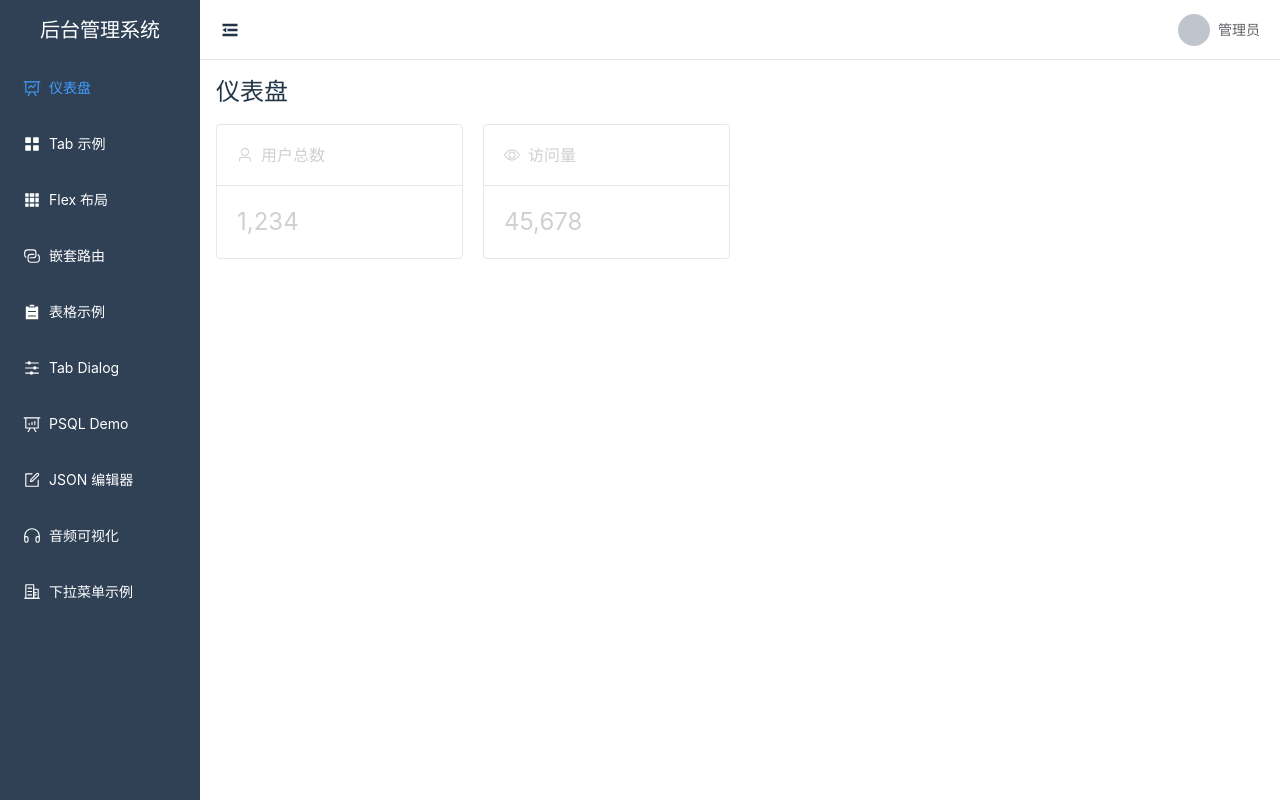
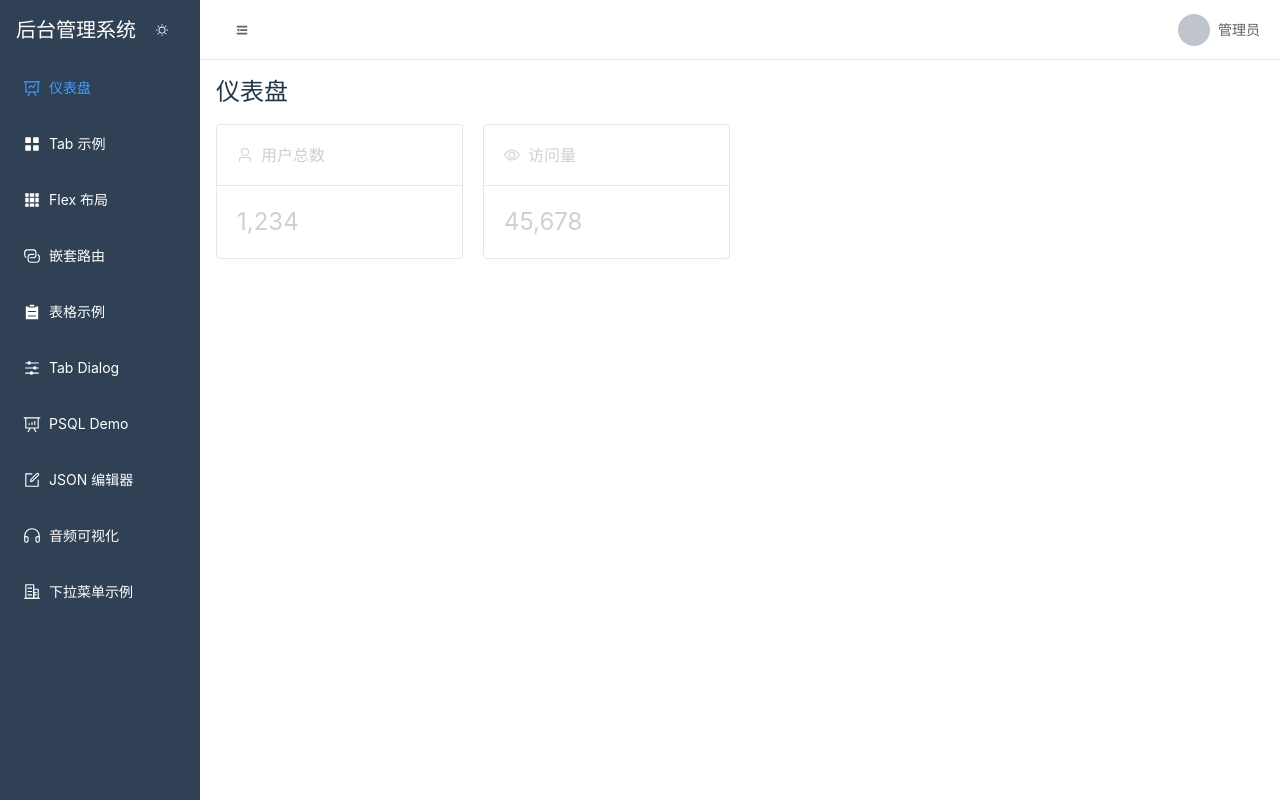
Before and after one commit to shilianmalaxiangguo/my-vue3-demo, a Vue app: page /dashboard in a window 1280 px wide. Built offline with nearby package versions, Linux system fonts and the light colour scheme.

Commit message:
feat: vueuse

```diff
--- a/package.json
+++ b/package.json
@@ -10,6 +10,7 @@
   },
   "dependencies": {
     "@element-plus/icons-vue": "^2.3.1",
+    "@vueuse/core": "^12.3.0",
     "axios": "^1.7.9",
     "element-plus": "^2.9.2",
     "jsoneditor": "^10.1.2",
--- a/src/App.vue
+++ b/src/App.vue
@@ -1,5 +1,12 @@
 <script setup>
 import MyRouterView from './components/MyRouterView.vue'
+import { useProvideSidebar } from './store/sidebarStore'
+
+useProvideSidebar({
+  theme: 'dark',
+  sidebarWidth: 200,
+  collapsed: false
+})
 </script>
 
 <template>
--- a/src/components/MyRouterView.vue
+++ b/src/components/MyRouterView.vue
@@ -1,16 +1,36 @@
 <template>
   <el-container class="h-full">
     <!-- 侧边栏 -->
-    <el-aside width="200px" class="bg-[#304156]">
-      <div class="h-[60px] flex items-center justify-center text-white text-xl">
-        后台管理系统
+    <el-aside
+      :width="asideWidth"
+      :class="[
+        theme === 'dark' ? 'bg-[#304156]' : 'bg-white border-r',
+      ]"
+    >
+      <div
+        class="h-[60px] flex items-center justify-between px-4"
+        :class="[
+          theme === 'dark' ? 'text-white' : 'text-gray-800'
+        ]"
+      >
+        <span class="text-xl truncate" v-show="!collapsed">后台管理系统</span>
+        <!-- 主题切换按钮 -->
+        <el-button
+          v-show="!collapsed"
+          :icon="theme === 'dark' ? Sunny : Moon"
+          @click="toggleTheme"
+          :class="[
+            theme === 'dark' ? 'text-white' : 'text-gray-600'
+          ]"
+          class="!border-none !bg-transparent hover:!bg-opacity-10 hover:!bg-white"
+        />
       </div>
+
       <el-menu
-        background-color="#304156"
-        text-color="#fff"
-        active-text-color="#409EFF"
+        v-bind="menuProps"
         :default-active="route.path"
         router
+        :collapse="collapsed"
       >
         <el-menu-item index="/dashboard">
           <el-icon><DataLine /></el-icon>
@@ -59,7 +79,11 @@
       <!-- 顶部栏 -->
       <el-header height="60px" class="border-b flex items-center justify-between">
         <div class="flex items-center">
-          <el-icon class="text-xl cursor-pointer"><Fold /></el-icon>
+          <el-button
+            :icon="collapsed ? Expand : Fold"
+            @click="toggleCollapse"
+            class="!border-none hover:bg-gray-100"
+          />
         </div>
         <el-dropdown>
           <span class="flex items-center cursor-pointer">
@@ -85,6 +109,7 @@
 
 <script setup>
 import { useRoute } from 'vue-router'
+import { computed, ref, onMounted } from 'vue'
 import {
   DataLine,
   Menu,
@@ -96,15 +121,32 @@ import {
   DataAnalysis,
   Edit,
   Headset,
-  OfficeBuilding
+  OfficeBuilding,
+  Moon,
+  Sunny,
+  Expand
 } from '@element-plus/icons-vue'
-import { ref, onMounted } from 'vue'
+import { useSidebar } from '../store/sidebarStore'
 
 defineOptions({
   name: 'MyRouterView'
 })
 
 const route = useRoute()
+// 使用 sidebar store，添加 collapsed 和 toggleCollapse
+const { theme, setTheme, collapsed, toggleCollapse, sidebarWidth } = useSidebar()
+
+// 切换主题
+const toggleTheme = () => {
+  setTheme(theme.value === 'dark' ? 'light' : 'dark')
+}
+
+// 计算菜单的主题相关属性
+const menuProps = computed(() => ({
+  backgroundColor: theme.value === 'dark' ? '#304156' : '#ffffff',
+  textColor: theme.value === 'dark' ? '#fff' : '#303133',
+  activeTextColor: '#409EFF'
+}))
 
 // 模拟接口数据
 const mockOrganizations = [
@@ -163,16 +205,44 @@ const handleSelect = (value) => {
     currentOrg.value = org.name
   }
 }
+
+// 计算侧边栏宽度
+const asideWidth = computed(() =>
+  collapsed.value ? '64px' : `${sidebarWidth.value}px`
+)
 </script>
 
 <style lang="scss" scoped>
 .el-aside {
+  transition: all 0.3s ease;
+
   .el-menu {
     border-right: none;
+  }
+
+  // 添加折叠时的样式
+  &.collapsed {
+    .el-menu--collapse {
+      border: none;
+    }
   }
 }
 
 .el-header {
   background: #fff;
 }
+
+// 添加菜单折叠动画
+:deep(.el-menu) {
+  transition: width 0.3s ease;
+}
+
+// 优化折叠时的图标显示
+:deep(.el-menu--collapse) {
+  .el-menu-item {
+    .el-icon {
+      margin: 0;
+    }
+  }
+}
 </style>
--- /dev/null
+++ b/src/store/sidebarStore.js
@@ -0,0 +1,99 @@
+/**
+ * 侧边栏状态管理模块
+ *
+ * 设计思路：
+ * 1. 使用 VueUse 的 createInjectionState 代替 Vuex/Pinia
+ *    - 更轻量，适合管理局部或中小型状态
+ *    - 基于 Vue 的依赖注入，无需额外配置
+ *
+ * 2. 分离 consumer hooks
+ *    - 基础 hook (useSidebar) 用于必需的场景，提供明确的错误提示
+ *    - 默认值 hook (useSidebarWithDefault) 用于可选的场景，提供优雅降级
+ *
+ * 3. 状态设计
+ *    - theme: 主题切换（深色/浅色）
+ *    - sidebarWidth: 侧边栏宽度
+ *    - collapsed: 折叠状态
+ */
+
+import { ref } from 'vue'
+import { createInjectionState } from '@vueuse/core'
+
+// 创建注入状态
+// useProvideSidebar: 用于在根组件提供状态
+// _useSidebar: 内部使用的获取状态钩子（下划线表示内部使用）
+const [useProvideSidebar, _useSidebar] = createInjectionState((initialState) => {
+  // 创建响应式状态
+  const theme = ref(initialState.theme)
+  const sidebarWidth = ref(initialState.sidebarWidth)
+  const collapsed = ref(initialState.collapsed)
+
+  // 切换折叠状态的方法
+  // 好处：将状态修改逻辑��装在 store 中，组件只需调用方法
+  const toggleCollapse = () => {
+    collapsed.value = !collapsed.value
+  }
+
+  // 设置主题的方法
+  // 好处：统一管理主题切换逻辑，方便后续扩展（如添加主题切换动画）
+  const setTheme = (newTheme) => {
+    theme.value = newTheme
+  }
+
+  // 返回状态和方法
+  return {
+    theme,
+    sidebarWidth,
+    collapsed,
+    toggleCollapse,
+    setTheme
+  }
+})
+
+/**
+ * 基础 consumer hook
+ *
+ * 使用场景：
+ * - 在必须依赖侧边栏状态的组件中使用（如 MyRouterView）
+ * - 当状态未提供时，立即抛出错误，避免运行时错误
+ *
+ * 好处：
+ * 1. 提供清晰的错误提示，帮助开发者快速定位问题
+ * 2. 确保关键组件的状态依赖正确配置
+ */
+export function useSidebar() {
+  const store = _useSidebar()
+  if (store == null) {
+    throw new Error('请确保在父组件中调用了 useProvideSidebar')
+  }
+  return store
+}
+
+/**
+ * 带默认值的 consumer hook
+ *
+ * 使用场景：
+ * - 在可选使用侧边栏状态的组件中使用
+ * - 当状态未提供时，使用默认值
+ *
+ * 好处：
+ * 1. 提供优雅的降级方案
+ * 2. 便于组件测试（不需要包装 provider）
+ * 3. 集中管理默认值，便于维护
+ *
+ * 使用示例：
+ * - 在 App.vue 中用于获取���始状态
+ * - 在独立开发的组件中使用
+ */
+export function useSidebarWithDefault() {
+  return _useSidebar() ?? {
+    theme: ref('dark'),
+    sidebarWidth: ref(200),
+    collapsed: ref(false),
+    toggleCollapse: () => {},
+    setTheme: () => {}
+  }
+}
+
+// 导出 provider hook
+export { useProvideSidebar }
```
Also changed, not shown: 1 other file (tests, documents, lock files or other folders).
